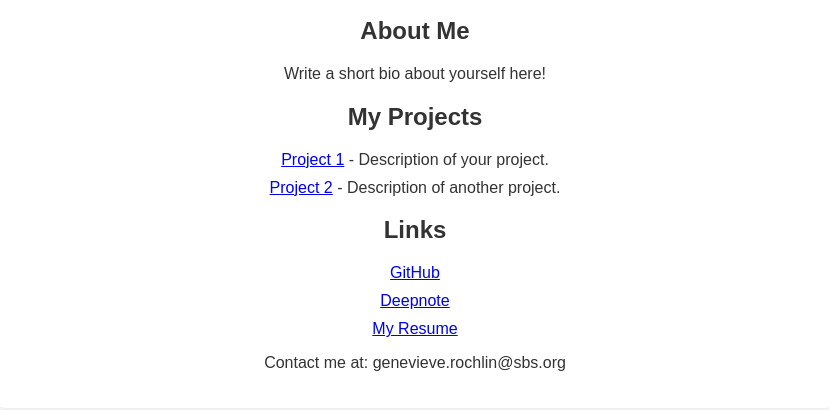
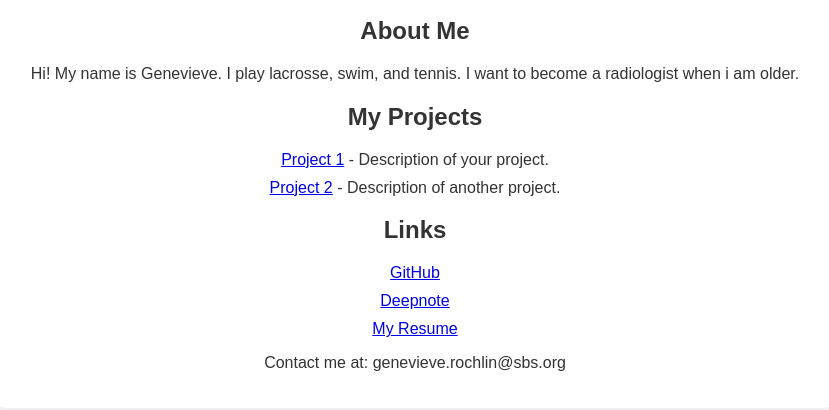
Before and after one commit to genroch/myfirstwebsite6, a plain HTML site: page index.html in a window 1280 px wide. Shown: the part 370-780 px from the top of the page, without its empty margins (225-1054 px from the left). Drawn offline with Linux system fonts and the light colour scheme; a script that the page names is missing.

Commit message:
Update index.html

```diff
--- a/index.html
+++ b/index.html
@@ -18,7 +18,7 @@
 
         <section id="about">
             <h2>About Me</h2>
-            <p>Write a short bio about yourself here!</p>
+            <p>Hi! My name is Genevieve. I play lacrosse, swim, and tennis. I want to become a radiologist when i am older.</p>
         </section>
 
         <section id="projects">
```
